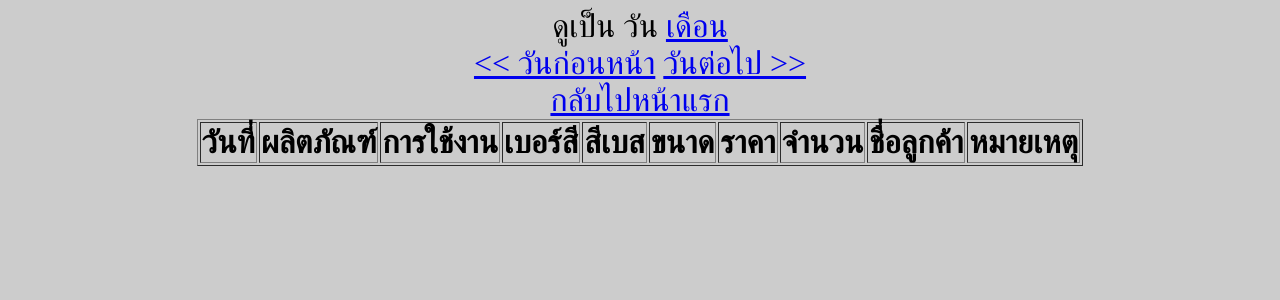
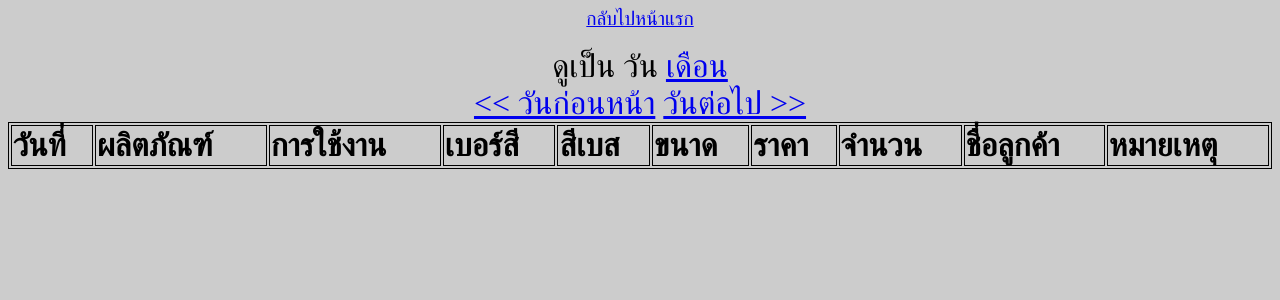
Before and after one commit to tanakorn/paint-satapornpong, a Django app: page /search/date/ in a window 1280 px wide. Shown: the top 300 px of the page. Run offline with Django 3.2, Linux system fonts and the light colour scheme; data that the repository does not hold is empty.

Commit message:
Separate css from search_date.html

```diff
--- a/paint/templates/search_date.html
+++ b/paint/templates/search_date.html
@@ -2,23 +2,14 @@
 <html xmlns="http://www.w3.org/1999/xhtml" lang="th" xml:lang="th">
 <head>
   <meta http-equiv="Content-Type" content="text/html; charset=UTF-8" />
-  <style type="text/css">
-    body {
-      font-size: 200%;
-      background-color: #cccccc;
-      text-align: center;
-    }
-    table {
-      margin: auto;
-    }
-  </style>
+  <link rel="stylesheet" type="text/css" href="{{ STATIC_URL }}template_css/main.css" />
+  <link rel="stylesheet" type="text/css" href="{{ STATIC_URL }}template_css/search/main.css" />
 </head>
 <body>
-<div>
+<div class="back_home"><a href="/">กลับไปหน้าแรก</a></div><br />
+<div class="main">
   ดูเป็น วัน <a href="/search/month/{{ date.month }}/{{ date.year }}/">เดือน</a><br />
   <a href="/search/date/{{ previous_day.day }}/{{ previous_day.month }}/{{ previous_day.year }}/"> &lt;&lt; วันก่อนหน้า</a> <a href="/search/date/{{ next_day.day }}/{{ next_day.month }}/{{ next_day.year }}/">วันต่อไป &gt;&gt;</a>
-</div>
-<a href="/"> กลับไปหน้าแรก </a>
 <table border="1">
   <tr>
     <th>วันที่</th>
@@ -47,5 +38,6 @@
   </tr>
   {% endfor %}
 </table>
+</div>
 </body>
 </html>
```
